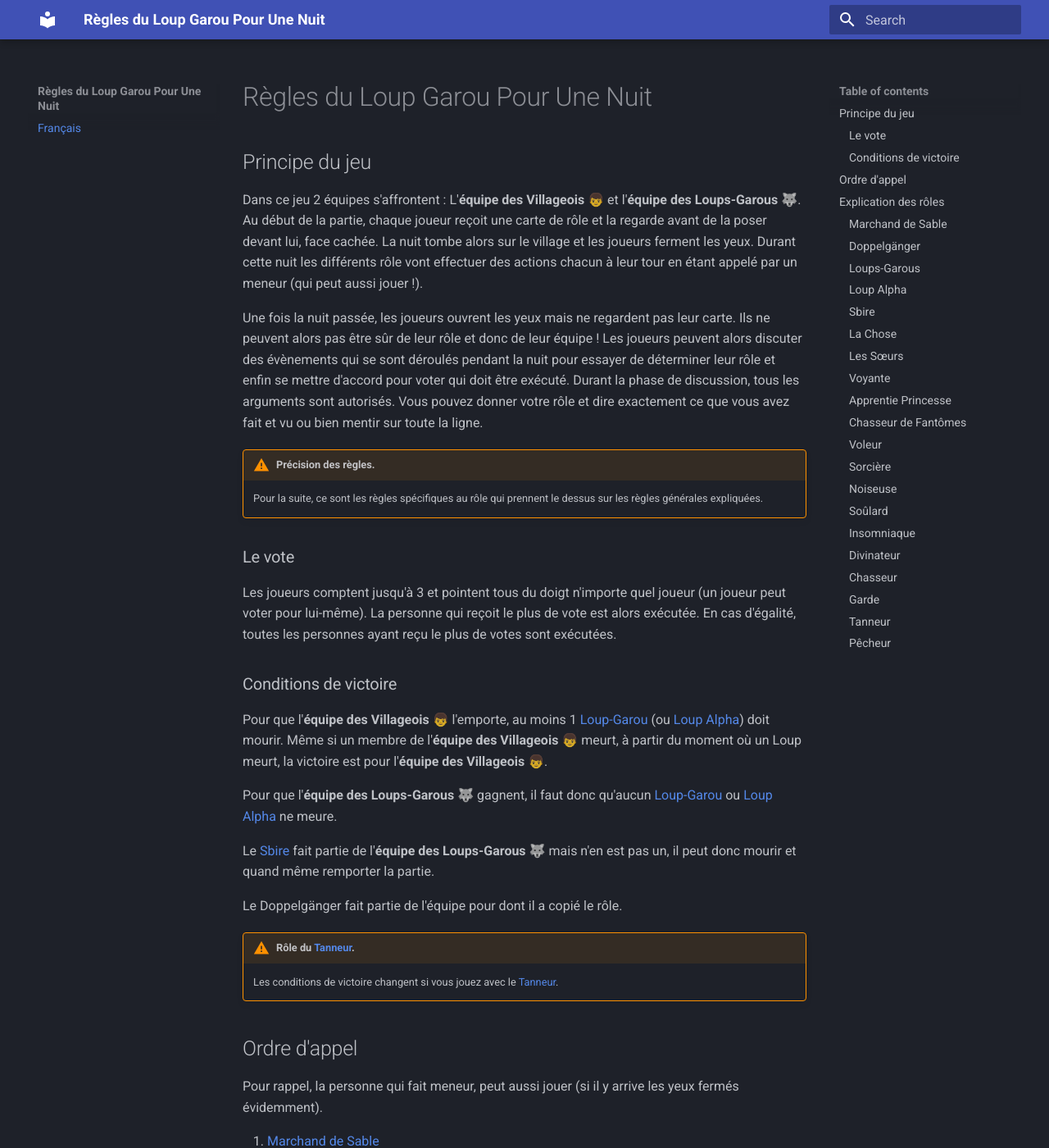
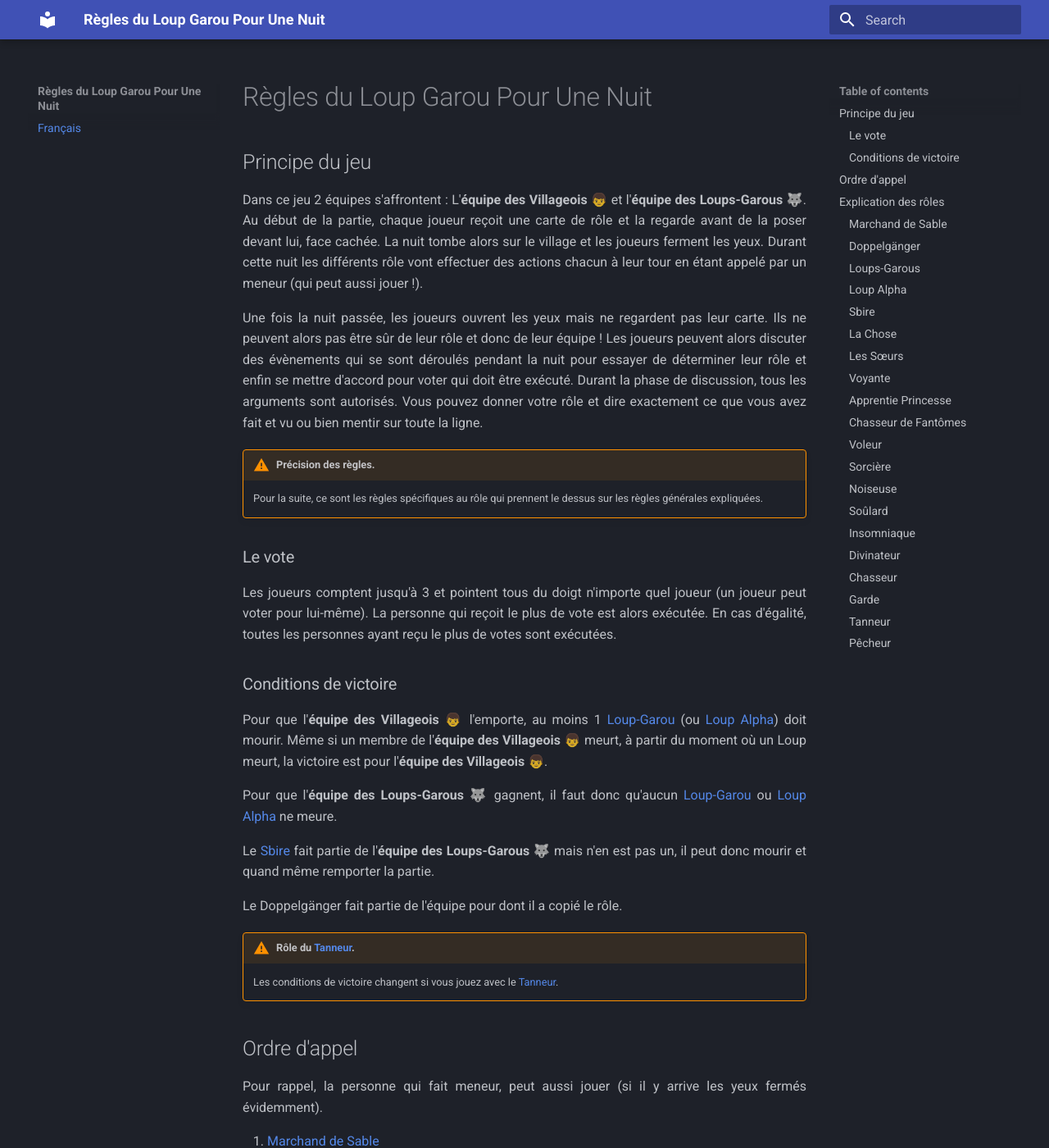
Before and after one commit to Log1k-png/LGPUN_rules, an MkDocs documentation site: the page built from docs/index.md, in a window 1280 px wide and 1400 px high. Shown: the whole window at 82% size. Built offline with MkDocs 1.6.1 and Material for MkDocs 9.7.7, drawn with Linux system fonts in a browser that asks for light colours.

Commit message:
justify text

```diff
--- a/docs/stylesheets/extra.css
+++ b/docs/stylesheets/extra.css
@@ -1,3 +1,12 @@
+/* ===========================
+   JUSTIFY TEXT
+=========================== */
+
+.md-typeset p {
+    text-align: justify;
+    text-justify: inter-word;
+}
+
 /* ===========================
    BASE IMAGE STYLE
 =========================== */
```
